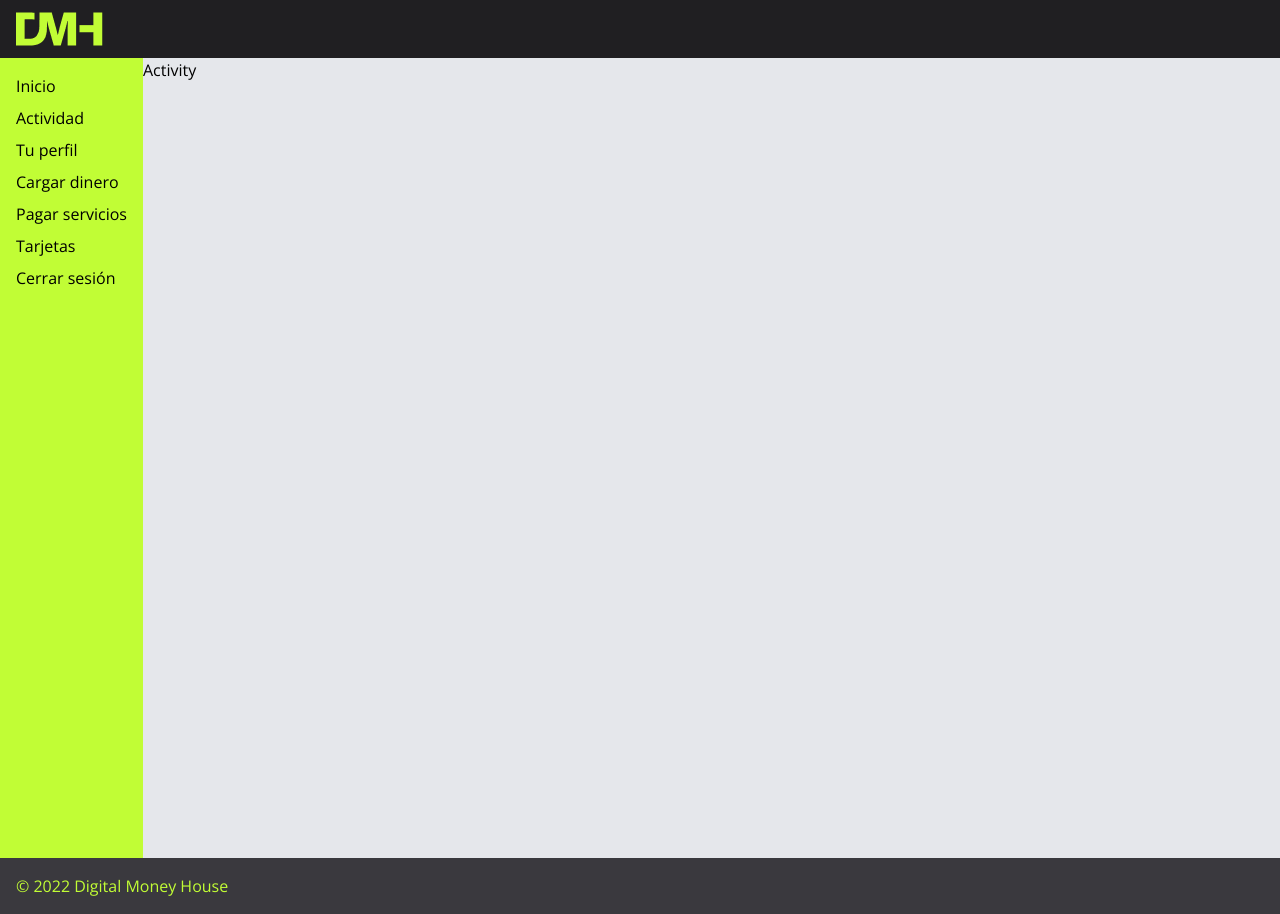
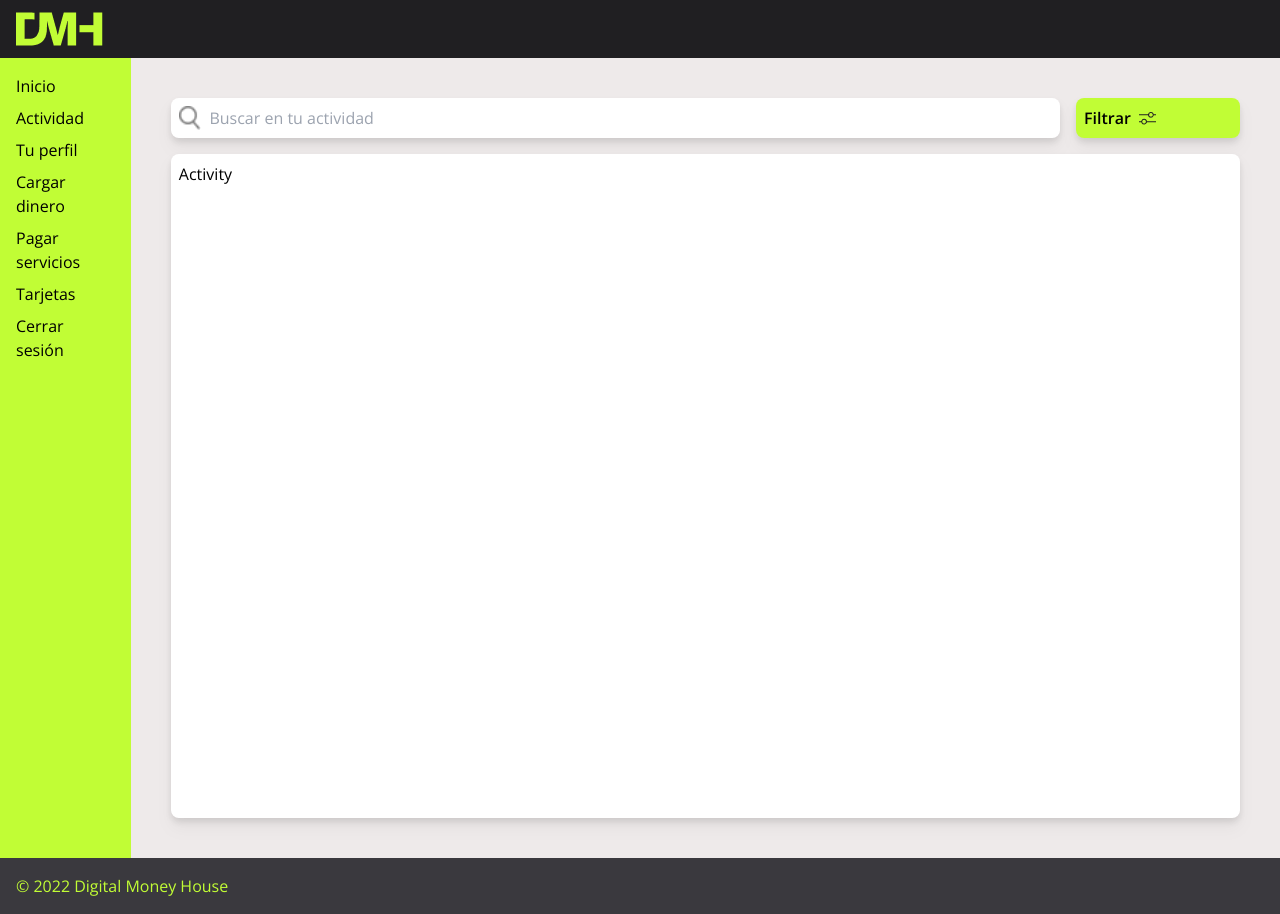
Before and after one commit to LuchoGiuliani/DigitalMoneyHouse, a Next.js app: page /dashboard/activity in a window 1280 px wide. Built offline with nearby package versions, Linux system fonts and the light colour scheme.

Commit message:
Agregamos carpetas para terminar el sprint3, cargar dinero, activity, etc.

```diff
--- /dev/null
+++ b/src/app/dashboard/activity/activityDetail/page.jsx
@@ -0,0 +1,9 @@
+import React from 'react'
+
+const page = () => {
+  return (
+    <div>Activity Detail</div>
+  )
+}
+
+export default page
--- a/src/app/dashboard/activity/page.jsx
+++ b/src/app/dashboard/activity/page.jsx
@@ -1,14 +1,29 @@
 import LeftSidebar from '@/components/LeftSidebar/LeftSidebar'
+import Image from 'next/image'
 
 import React from 'react'
 
 const page = () => {
   return (
-    <main className="bg-gray-200">
+    <main className="bg-color-gray">
       <section className="flex">
         <LeftSidebar />
-        <h1>Activity</h1>
+        <div className='p-10 w-full flex  flex-col gap-4'>
+          <div className='flex w-full gap-4'>
+          <div className='bg-white w-full p-2 flex gap-2 rounded-lg drop-shadow-lg'>
+            <Image src={"/search.png"} width={12} height={0} className='w-auto h-auto' alt='search'   />
+            <h1 className='text-gray-400'>Buscar en tu actividad</h1>
+          </div>
+          <button className='bg-color-primary p-2 rounded-lg drop-shadow-lg min-w-[164px] flex gap-2 items-center font-semibold'>
+             Filtrar
+             <Image  src={"/filter.png"} width={12} height={0} className='w-auto h-auto' alt='search'  />
+          </button>
+          </div>
+          <div className='w-full h-full bg-white rounded-lg drop-shadow-lg p-2'>
+            Activity
+          </div>
 
+        </div>
       </section>
     </main>
   )
--- /dev/null
+++ b/src/app/dashboard/loadMoney/optionA/page.jsx
@@ -0,0 +1,9 @@
+import React from 'react'
+
+const page = () => {
+  return (
+    <div>page</div>
+  )
+}
+
+export default page
--- /dev/null
+++ b/src/app/dashboard/loadMoney/optionB/page.jsx
@@ -0,0 +1,9 @@
+import React from 'react'
+
+const page = () => {
+  return (
+    <div>page</div>
+  )
+}
+
+export default page
--- /dev/null
+++ b/src/app/dashboard/loadMoney/page.jsx
@@ -0,0 +1,9 @@
+import React from 'react'
+
+const page = () => {
+  return (
+    <div>page</div>
+  )
+}
+
+export default page
--- /dev/null
+++ b/src/components/Filter/Filter.jsx
@@ -0,0 +1,9 @@
+import React from 'react'
+
+const Filter = () => {
+  return (
+    <div>Filter</div>
+  )
+}
+
+export default Filter
```
Also changed, not shown: public/filter.png (added), src/app/dashboard/loadMoney/optionB/stepOne/confirmation/loadSuccess/page.jsx (added), src/app/dashboard/loadMoney/optionB/stepOne/confirmation/page.jsx (added), src/app/dashboard/loadMoney/optionB/stepOne/page.jsx (added).
